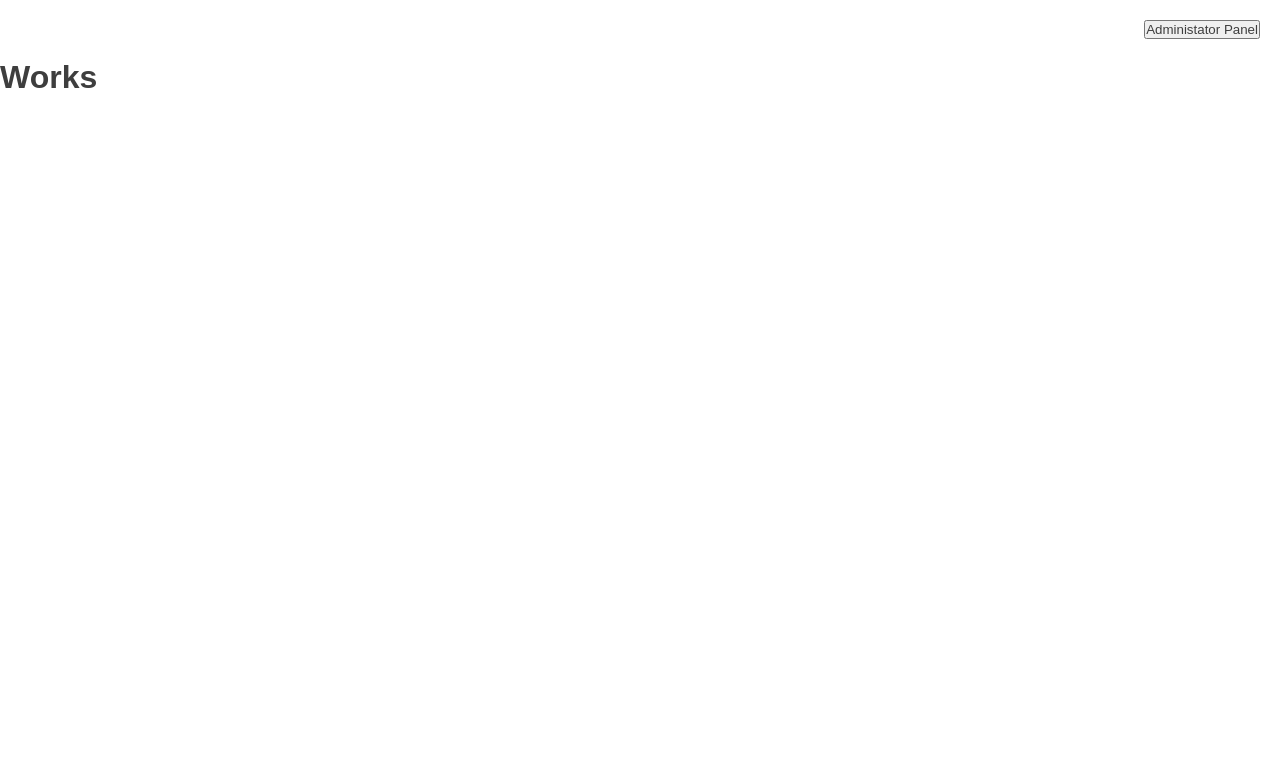
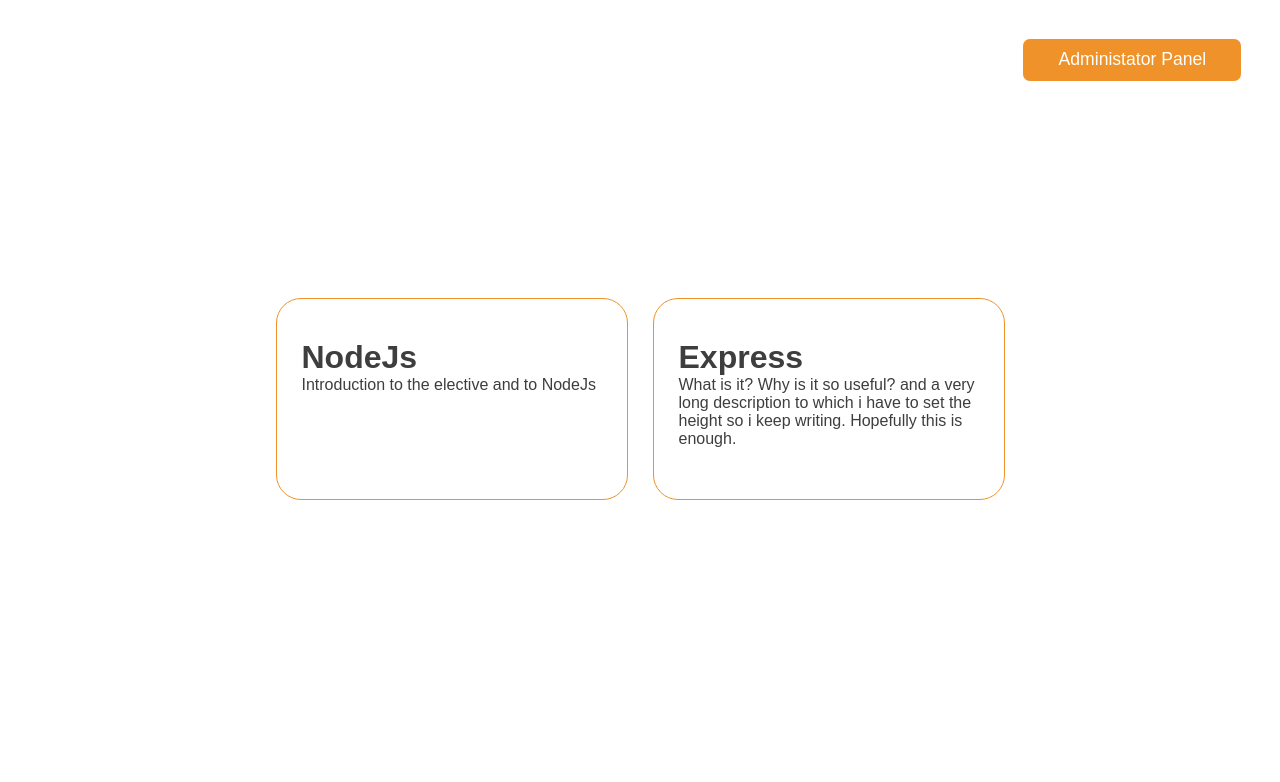
Before and after one commit to andreaDiClaudio/NodeJS_Mandatory_I, a website: page public/home/home.html in a window 1280 px wide. Drawn offline with Linux system fonts and the light colour scheme; files whose address does not match are found by name.

Commit message:
Styled home page and the topics folder

```diff
--- a/public/home/home.css
+++ b/public/home/home.css
@@ -5,8 +5,77 @@
     color: rgb(62, 62, 62);
 }
 
+html,body {
+    height: 100%;
+    width: 100%;
+}
+
+p {
+    max-width: 300px;
+    max-height: 110px;
+}
+
 #administrator-panel-wrapper {
     display: flex;
     flex-direction: row-reverse;
     padding: 20px;
 }
+
+#administrator-panel-button {
+    padding:0.6em 2em;
+    border-radius: 8px;
+    color:#fff;
+    background-color:#ee9229;
+    font-size:1.1em;
+    border: solid white 1px;
+    cursor:pointer;
+    margin:1em;
+}
+
+#administrator-panel-button:hover {
+    padding:0.6em 2em;
+    border-radius: 8px;
+    color:#ee9229;
+    background-color:#ffffff;
+    font-size:1.1em;
+    border: solid #ee9229 1px;
+    cursor:pointer;
+    margin:1em;
+}
+
+#topics-wrapper{
+    display: flex;
+    flex-direction: row;
+    flex-wrap: wrap;
+    justify-content: center;
+    align-items: center;
+    gap: 25px;
+    height: auto;
+    min-height: 70% !important;
+    padding-bottom: 100px;
+}
+
+.topic {
+    display: flex;
+    flex-wrap: wrap;
+    width: 350px;
+    height: 200px;
+    border: solid #ee9229 1px;
+    border-radius: 25px;
+}
+
+.topic:hover {
+    box-shadow: 0px 0px 24px #9b644b;
+}
+
+#topic-info {
+    position: relative;
+    top: 40px;
+    left: 25px;
+}
+
+.topic-info {
+    overflow-wrap: break-word;
+    word-wrap: break-word;
+    hyphens: auto;
+}
--- a/public/home/home.html
+++ b/public/home/home.html
@@ -11,6 +11,20 @@
     <div id="administrator-panel-wrapper">
         <button id="administrator-panel-button">Administator Panel</button>
     </div>
-    <h1 id="title">Works</h1>
+    <div id="topics-wrapper">
+        <div class="topic" id="1">
+            <div id="topic-info">
+                <h1 class="topic-info">NodeJs</h1>
+                <p class="topic-info">Introduction to the elective and to NodeJs</p>
+            </div>
+        </div>
+        <div class="topic" id="1">
+            <div id="topic-info">
+                <h1 class="topic-info">Express</h1>
+                <p class="topic-info">What is it? Why is it so useful? and a very long description to which i have to set the height so i keep writing. Hopefully this is enough.
+                </p>
+            </div>
+        </div>
+    </div>
 </body>
 </html>
```
